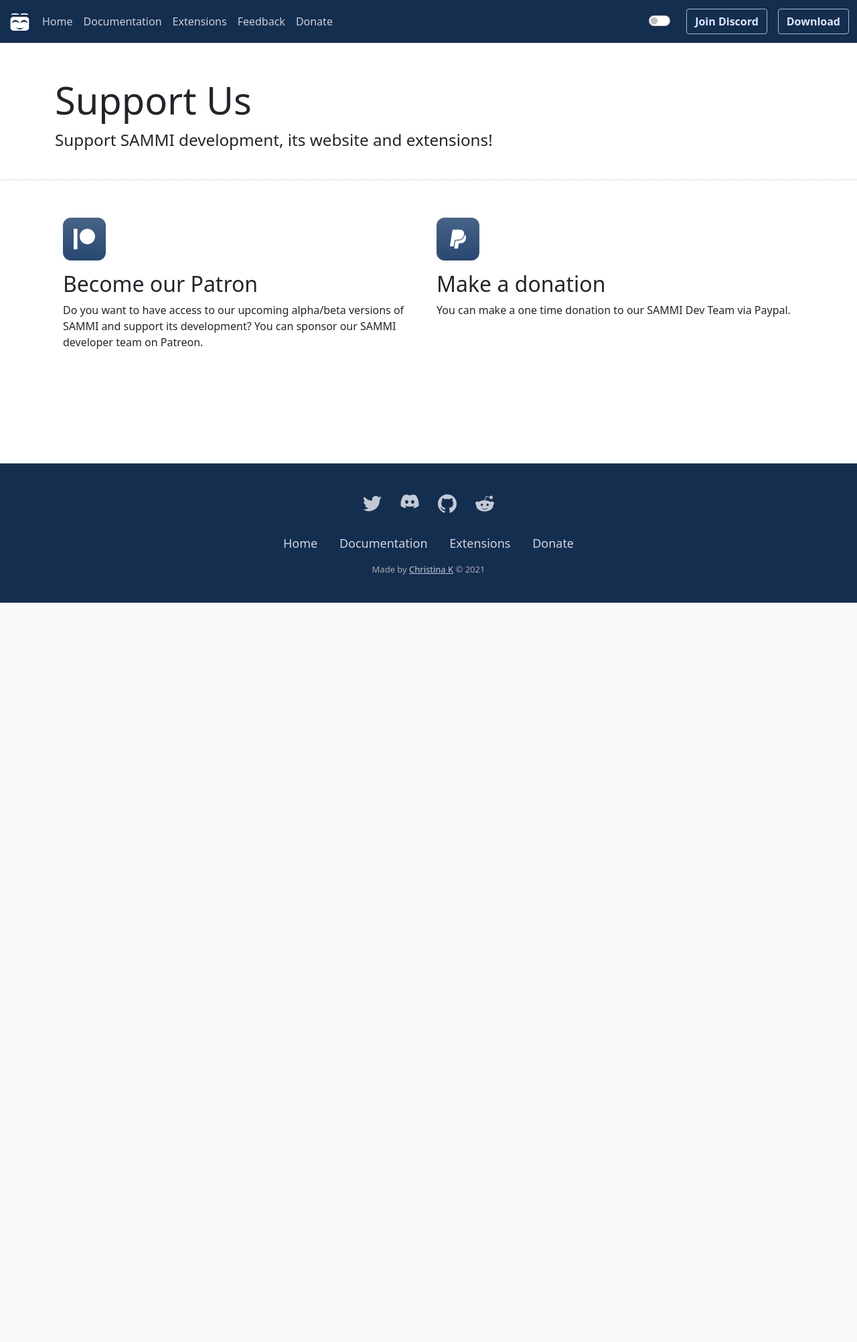
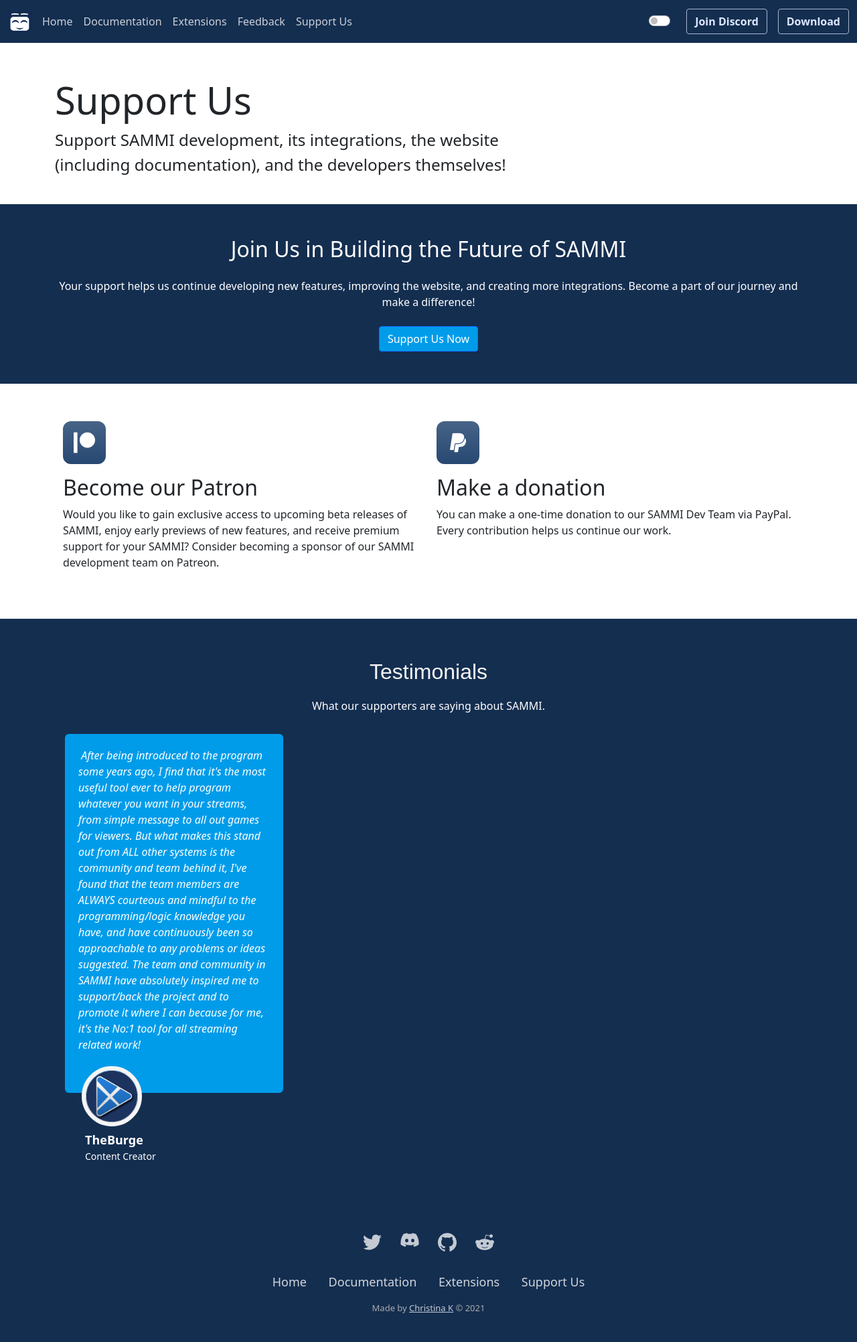
Before and after one commit to SAMMISolutions/SAMMISolutions.github.io, a Jekyll site: the page built from donate.html, in a window 1280 px wide. Shown: the whole page at 67% size. Built offline with Jekyll 4.4.1, drawn with Linux system fonts in a browser that asks for light colours; comment, search, counter and statistics services are not loaded; before the commit the page ends 900 px from its top, so only the background shows below that.

Commit message:
support us page reworked

```diff
--- a/_layouts/barebone.html
+++ b/_layouts/barebone.html
@@ -9,6 +9,9 @@
 <link href="{{ 'assets/css/main.css' | relative_url }}" rel="stylesheet">
 <link href="{{ 'assets/css/content.css' | relative_url }}" rel="stylesheet">
 <link rel="stylesheet" href="https://cdn.jsdelivr.net/npm/docsearch.js@2/dist/cdn/docsearch.min.css" />
+{% if page.css %}
+<link href="{{ 'assets/css/' | append: page.css | append: '.css' | relative_url }}" rel="stylesheet">
+{% endif %}
 <link rel="apple-touch-icon" sizes="180x180" href="{{ 'assets/favicon/apple-touch-icon.png' | relative_url }}">
 <link rel="icon" type="image/png" sizes="32x32" href="{{ 'assets/favicon/favicon-32x32.png' | relative_url }}">
 <link rel="icon" type="image/png" sizes="16x16" href="{{ 'assets/favicon/favicon-16x16.png' | relative_url }}">
@@ -49,7 +52,7 @@
         <a class="nav-link p-2" target="_blank" href="https://feedback.sammi.solutions/" alt="We want your feedback and suggestions!">Feedback</a>
       </li>
       <li class="nav-item col-6 col-lg-auto">
-        <a class="nav-link p-2 {% if page.title == 'Donate' %} active {% endif %}" href="https://sammi.solutions/donate">Donate</a>
+        <a class="nav-link p-2 {% if page.title == 'Donate' %} active {% endif %}" href="https://sammi.solutions/donate">Support Us</a>
       </li>
     </ul>
     <!-- menu items end -->
@@ -88,7 +91,7 @@
         <li class="list-inline-item"><a href="https://sammi.solutions">Home</a></li>
         <li class="list-inline-item"><a href="https://sammi.solutions/docs">Documentation</a></li>
         <li class="list-inline-item"><a href="https://sammi.solutions/extensions">Extensions</a></li>
-        <li class="list-inline-item"><a href="https://sammi.solutions/donate">Donate</a></li>
+        <li class="list-inline-item"><a href="https://sammi.solutions/donate">Support Us</a></li>
     </ul>
     <p class="copyright">Made by <a href="https://twitter.com/christina_kral">Christina K</a> © 2021</p>
 </footer>
@@ -107,5 +110,8 @@
 <script src="{{ '/assets/js/main.js' | relative_url }}"></script>
 <script src="{{ '/assets/js/dark-mode-switch.min.js' | relative_url }}"></script>
 {% if page.developer_name %} <script src="https://www.youtube.com/iframe_api"></script> {% endif %}
+{% if page.js %}
+<script src="{{ 'assets/js/' | append: page.js | append: '.js' | relative_url }}"></script>
+{% endif %}
 <div at-magnifier-wrapper=""><div class="at-theme-light"><div class="at-base notranslate" translate="no"><div class="Z1-AJ" style="top: 0px; left: 0px;"></div></div></div></div>
 </html>
--- /dev/null
+++ b/assets/css/donate.css
@@ -0,0 +1,80 @@
+
+
+.bg-blue {
+	background-color: #142e50;
+}
+
+.text-white {
+  color:#f6f5f5
+}
+
+.cta-section .btn-primary {
+  background-color: #009cea;
+}
+
+section {
+  padding: 60px 0;
+  overflow: hidden; }
+
+.section-bg {
+  background-color: #142e50; }
+
+.section-title {
+  text-align: center;
+  padding-bottom: 30px; }
+  .section-title h2 {
+    font-size: 32px;
+    font-weight: 400;
+    margin-bottom: 20px;
+    padding-bottom: 0;
+    font-family: "Poppins", sans-serif;
+    color: #f6f5f5; }
+  .section-title p {
+    margin-bottom: 0; }
+
+
+/*--------------------------------------------------------------
+# Testimonials
+--------------------------------------------------------------*/
+.testimonials .testimonials-carousel, .testimonials .testimonials-slider {
+  color:#f6f5f5;
+  overflow: hidden; }
+.testimonials .testimonial-item {
+  box-sizing: content-box;
+  min-height: 320px;
+   }
+  .testimonials .testimonial-item .testimonial-img {
+    width: 90px;
+    border-radius: 50%;
+    margin: -40px 0 0 40px;
+    position: relative;
+    z-index: 2;
+    border: 6px solid #f6f5f5; }
+  .testimonials .testimonial-item h3 {
+    font-size: 18px;
+    font-weight: bold;
+    margin: 10px 0 5px 45px;
+    }
+  .testimonials .testimonial-item h4 {
+    font-size: 14px;
+    margin: 0 0 0 45px; }
+  .testimonials .testimonial-item .quote-icon-left, .testimonials .testimonial-item .quote-icon-right {
+    font-size: 26px; }
+  .testimonials .testimonial-item .quote-icon-left {
+    display: inline-block;
+    left: -5px;
+    position: relative; }
+  .testimonials .testimonial-item .quote-icon-right {
+    display: inline-block;
+    right: -5px;
+    position: relative;
+    top: 10px; }
+  .testimonials .testimonial-item p {
+    font-style: italic;
+    margin: 0 15px 0 15px;
+    padding: 20px 20px 60px 20px;
+    background: #009cea;
+    position: relative;
+    border-radius: 6px;
+    position: relative;
+    z-index: 1; }
--- a/donate.html
+++ b/donate.html
@@ -3,39 +3,86 @@
 title: Support Us
 description: "Support SAMMI development, its website and extensions!"
 permalink: /donate
+css: donate
 ---
 
   <header class="pt-5 border-bottom">
     <div class="container pt-md-1 pb-md-4">
       <div class="row">
         <div class="col-xl-8">
-        <h1 class="lb-title mt-0 display-4">{{ page.title }}</h1>
-        <p class="lb-lead"> {{ page.description }}</p>
+          <h1 class="lb-title mt-0 display-4">Support Us</h1>
+          <p class="lb-lead">Support SAMMI development, its integrations, the website (including documentation), and the developers themselves!</p>
         </div>
-
       </div>
     </div>
   </header>
 
-<!-- main content -->
+  <!-- CTA Section -->
+  <section class="cta-section py-5 bg-blue text-center text-white">
+    <div class="container">
+      <h2 class="mb-4">Join Us in Building the Future of SAMMI</h2>
+      <p class="mb-4">Your support helps us continue developing new features, improving the website, and creating more integrations. Become a part of our journey and make a difference!</p>
+      <a href="#featured-3" class="btn btn-primary">Support Us Now</a>
+    </div>
+  </section>
+
+  <!-- Main content -->
   <main class="lb-content py-5" id="content">
     <div class="container px-4 py-1" id="featured-3">
       <div class="row g-4 py-1 row-cols-1 row-cols-lg-2">
         <div class="feature col" style="transform: rotate(0);">
           <div class="feature-icon bg-gradient">
-            <a href="https://www.patreon.com/sammidevs" class="stretched-link"><i class="fab fa-patreon"></i></a>
+            <a href="https://www.patreon.com/sammidevs" class="stretched-link" target="_blank"><i class="fab fa-patreon"></i></a>
           </div>
           <h2>Become our Patron</h2>
-        <p">Do you want to have access to our upcoming alpha/beta versions of SAMMI and support its development? You can sponsor our SAMMI developer team on Patreon</a>.</p>
+          <p>Would you like to gain exclusive access to upcoming beta releases of SAMMI, enjoy early previews of new features, and receive premium support for your SAMMI? Consider becoming a sponsor of our SAMMI development team on Patreon.</p>
         </div>
         <div class="feature col" style="transform: rotate(0);">
           <div class="feature-icon bg-gradient">
-            <a href="https://www.paypal.com/donate/?hosted_button_id=BRDESERM5GDFW" class="stretched-link"><i class="fab fa-paypal"></i></a>
+            <a href="https://www.paypal.com/donate/?hosted_button_id=BRDESERM5GDFW" class="stretched-link" target="_blank"><i class="fab fa-paypal"></i></a>
           </div>
           <h2>Make a donation</h2>
-        <p>You can make a one time donation to our SAMMI Dev Team via Paypal.</p>
+          <p>You can make a one-time donation to our SAMMI Dev Team via PayPal. Every contribution helps us continue our work.</p>
         </div>
       </div>
     </div>
   </main>
-<!-- main container end -->
+
+      <!-- ======= Testimonials Section ======= -->
+<section id="testimonials" class="testimonials section-bg">
+  <div class="container">
+    <div class="section-title text-white" data-aos="fade-up">
+      <h2>Testimonials</h2>
+      <p>What our supporters are saying about SAMMI.</p>
+    </div>
+
+    <!-- Testimonials Carousel -->
+    <div id="testimonialsCarousel" class="carousel slide text-white" data-bs-ride="carousel">
+      <!-- Carousel Inner -->
+      <div class="carousel-inner">
+        <!-- Carousel Item -->
+        <div class="carousel-item active">
+          <div class="row">
+            <!-- Testimonial Item -->
+            <div class="col-md-4">
+              <div class="testimonial-item">
+                <p>
+                  <i class="bx bxs-quote-alt-left quote-icon-left"></i>
+                  After being introduced to the program some years ago, I find that it's the most useful tool ever to help program whatever you want in your streams, from simple message to all out games for viewers. But what makes this stand out from ALL other systems is the community and team behind it, I've found that the team members are ALWAYS courteous and mindful to the programming/logic knowledge you have, and have continuously been so approachable to any problems or ideas suggested. The team and community in SAMMI have absolutely inspired me to support/back the project and to promote it where I can because for me, it's the No:1 tool for all streaming related work!
+                  <i class="bx bxs-quote-alt-right quote-icon-right"></i>
+                  </p>
+                  <img src="main_assets/img/testimonials/theburge.jpg" class="testimonial-img" alt="">
+                  <h3>TheBurge</h3>
+                  <h4>Content Creator</h4>
+                  </div>
+                  </div>
+                  <!-- Add more testimonial items here if needed -->
+                  </div>
+                  </div>
+                  </div>
+                  </div>
+                  <!-- End Testimonials Carousel -->
+
+                    </div>
+                  </section>
+                  <!-- End Testimonials Section -->
--- a/index.html
+++ b/index.html
@@ -554,7 +554,8 @@
         </div>
 
       </div>
-    </section><!-- End Testimonials Section -->
+    </section>
+    <!-- End Testimonials Section -->
 
     <!-- ======= Team Section ======= -->
     <section id="team" class="team">
```
Lines whose indentation alone changed are shown as unchanged.
